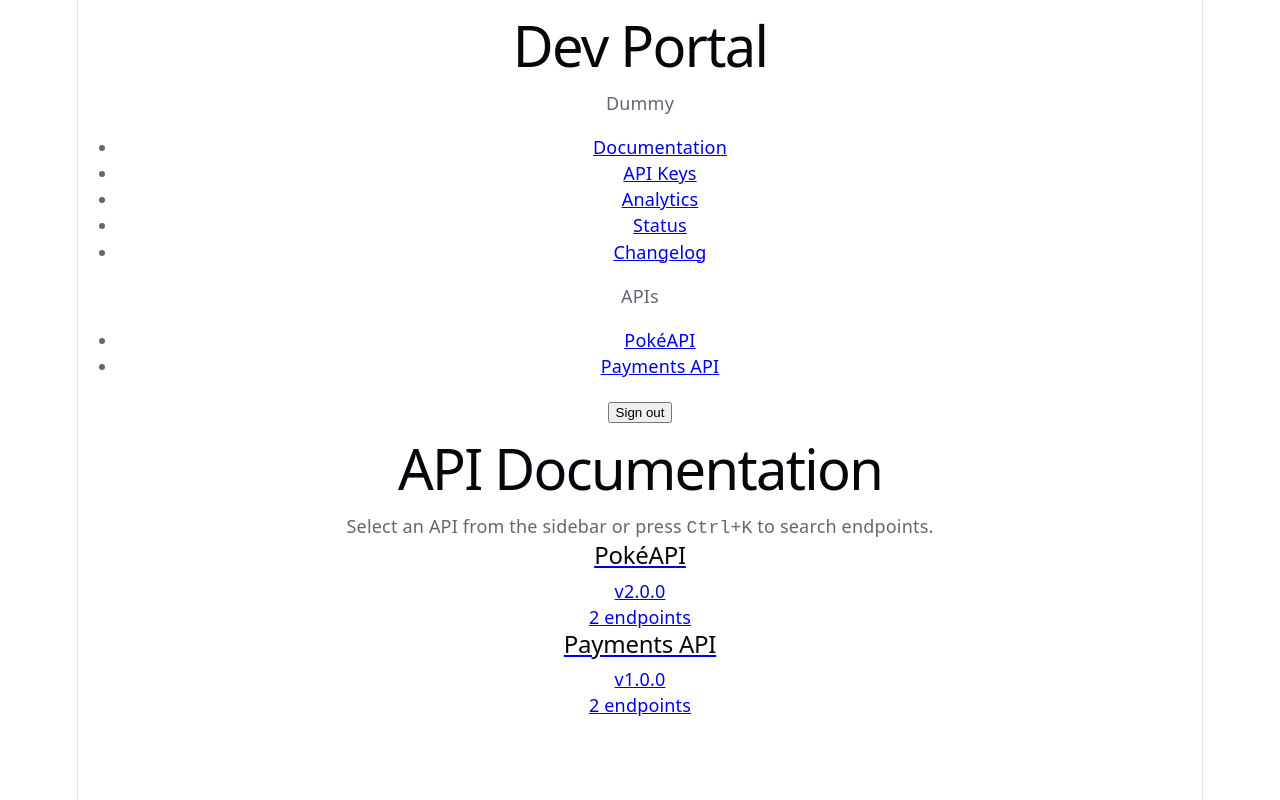
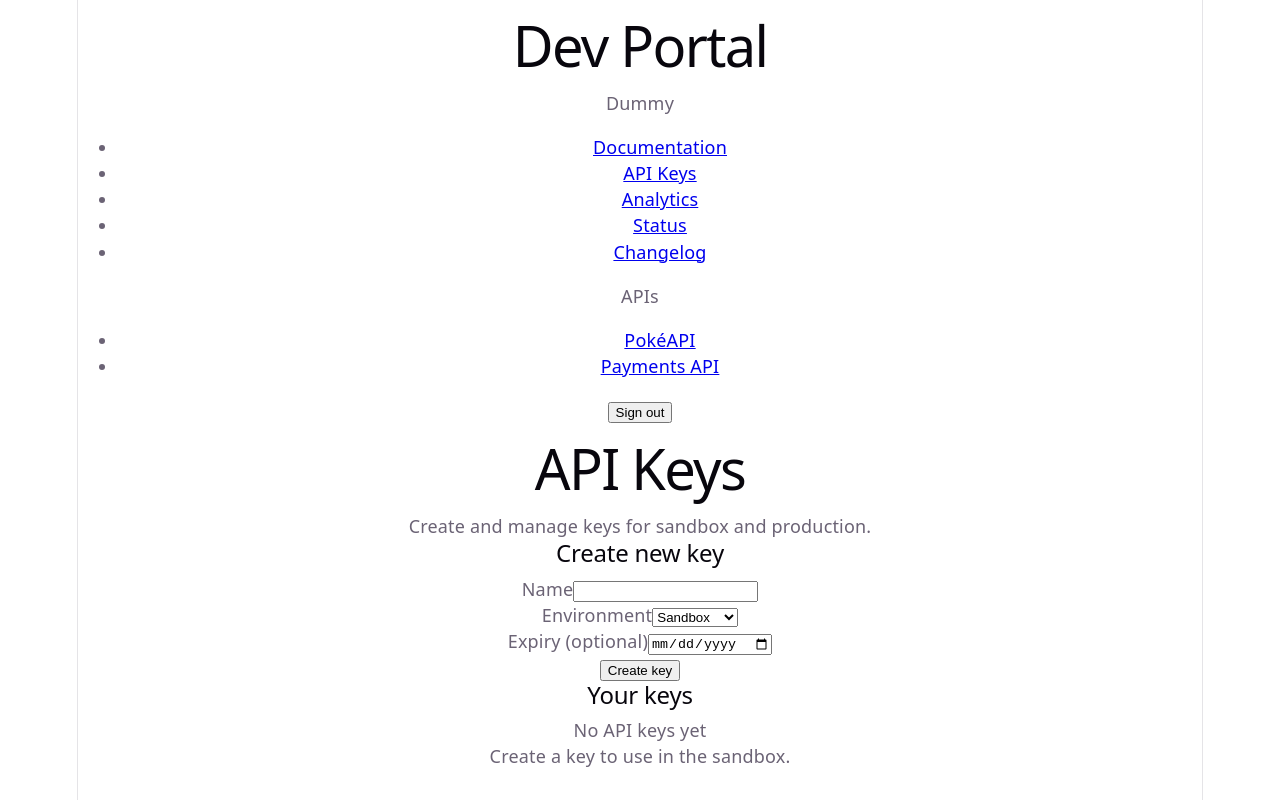
Before and after one commit to ShashiKant130/developer-portal, a React (Vite) app: page /keys in a window 1280 px wide. Before the commit this address led to /docs. Built offline with nearby package versions, Linux system fonts and the light colour scheme.

Commit message:
added api keys page

```diff
--- a/src/App.tsx
+++ b/src/App.tsx
@@ -5,6 +5,7 @@
 import { ApiDocsPage, DocsIndexPage } from '@/features/docs/DocsPage.tsx'
 import { EndpointPage } from '@/features/docs/EndpointPage.tsx'
 import { LoginPage } from '@/features/auth/LoginPage.tsx'
+import { KeysPage } from '@/features/keys/KeysPage.tsx'
 
 
 const queryClient = new QueryClient()
@@ -27,6 +28,7 @@
             <Route path="docs" element={<DocsIndexPage />} />
             <Route path="docs/:apiId" element={<ApiDocsPage />} />
             <Route path="docs/:apiId/endpoint/:endpointId" element={<EndpointPage />} />
+            <Route path="keys" element={<KeysPage />} />
           </Route>
           <Route path="*" element={<Navigate to="/docs" replace />} />
         </Routes>
--- /dev/null
+++ b/src/features/keys/KeysPage.tsx
@@ -0,0 +1,171 @@
+import { useState } from 'react'
+import { Button } from '@/components/ui/Button.tsx'
+import { CopyButton } from '@/components/ui/CopyButton.tsx'
+import { EnvBadge } from '@/components/ui/Badge.tsx'
+import { Input, Label } from '@/components/ui/Input.tsx'
+import { EmptyState } from '@/components/ui/StateViews.tsx'
+import {
+  maskKey,
+  useKeysStore,
+  type KeyEnvironment,
+} from '@/stores/keys-store'
+
+export function KeysPage() {
+  const { keys, createKey, revokeKey } = useKeysStore()
+  const [name, setName] = useState('')
+  const [environment, setEnvironment] = useState<KeyEnvironment>('sandbox')
+  const [expiresAt, setExpiresAt] = useState('')
+  const [newKeySecret, setNewKeySecret] = useState<string | null>(null)
+  const [revokeId, setRevokeId] = useState<string | null>(null)
+
+  const activeKeys = keys.filter((k) => !k.revoked)
+
+  const handleCreate = (e: React.FormEvent) => {
+    e.preventDefault()
+    if (!name.trim()) return
+    const { fullSecret } = createKey({
+      name: name.trim(),
+      environment,
+      expiresAt: expiresAt || null,
+    })
+    setNewKeySecret(fullSecret)
+    setName('')
+    setExpiresAt('')
+  }
+
+  const confirmRevoke = () => {
+    if (revokeId) {
+      revokeKey(revokeId)
+      setRevokeId(null)
+    }
+  }
+
+  return (
+    <div>
+      <h1 className="text-2xl font-bold text-white">API Keys</h1>
+      <p className="mt-2 text-slate-400">Create and manage keys for sandbox and production.</p>
+
+      {newKeySecret && (
+        <div className="mt-6 rounded-xl border border-amber-500/40 bg-amber-500/10 p-6" role="alert">
+          <p className="font-semibold text-amber-200">Save your API key now</p>
+          <p className="mt-1 text-sm text-amber-300/80">
+            This is the only time the full key will be shown. Store it securely.
+          </p>
+          <code className="mt-4 block break-all rounded-lg bg-slate-950 p-3 font-mono text-sm text-white">
+            {newKeySecret}
+          </code>
+          <div className="mt-4 flex flex-wrap items-start gap-4">
+            <CopyButton text={newKeySecret} label="Copy key" variant="primary" size="md" />
+            <Button type="button" variant="secondary" onClick={() => setNewKeySecret(null)}>
+              I&apos;ve saved it
+            </Button>
+          </div>
+        </div>
+      )}
+
+      <form onSubmit={handleCreate} className="mt-8 max-w-lg space-y-4 rounded-xl border border-slate-800 bg-slate-900 p-6">
+        <h2 className="font-semibold text-white">Create new key</h2>
+        <div>
+          <Label htmlFor="key-name">Name</Label>
+          <Input id="key-name" value={name} onChange={(e) => setName(e.target.value)} required />
+        </div>
+        <div>
+          <Label htmlFor="key-env">Environment</Label>
+          <select
+            id="key-env"
+            value={environment}
+            onChange={(e) => setEnvironment(e.target.value as KeyEnvironment)}
+            className="w-full rounded-lg border border-slate-700 bg-slate-900 px-3 py-2 text-sm text-slate-100"
+          >
+            <option value="sandbox">Sandbox</option>
+            <option value="production">Production</option>
+          </select>
+        </div>
+        <div>
+          <Label htmlFor="key-expiry">Expiry (optional)</Label>
+          <Input id="key-expiry" type="date" value={expiresAt} onChange={(e) => setExpiresAt(e.target.value)} />
+        </div>
+        <Button type="submit">Create key</Button>
+      </form>
+
+      <section className="mt-8">
+        <h2 className="text-lg font-semibold text-white">Your keys</h2>
+        {activeKeys.length === 0 ? (
+          <div className="mt-4">
+            <EmptyState title="No API keys yet" description="Create a key to use in the sandbox." />
+          </div>
+        ) : (
+          <div className="mt-4 overflow-x-auto rounded-lg border border-slate-800">
+            <table className="w-full text-left text-sm">
+              <thead className="border-b border-slate-800 bg-slate-900 text-slate-400">
+                <tr>
+                  <th className="px-4 py-3">Name</th>
+                  <th className="px-4 py-3">Key</th>
+                  <th className="px-4 py-3">Environment</th>
+                  <th className="px-4 py-3">Created</th>
+                  <th className="px-4 py-3">Last used</th>
+                  <th className="px-4 py-3"></th>
+                </tr>
+              </thead>
+              <tbody>
+                {keys.map((key) => (
+                  <tr
+                    key={key.id}
+                    className={`border-b border-slate-800/50 ${key.revoked ? 'opacity-50' : ''}`}
+                  >
+                    <td className="px-4 py-3 text-slate-200">{key.name}</td>
+                    <td className="px-4 py-3 font-mono text-slate-400">
+                      {key.revoked ? '(revoked)' : maskKey(key)}
+                    </td>
+                    <td className="px-4 py-3">
+                      <EnvBadge env={key.environment} />
+                    </td>
+                    <td className="px-4 py-3 text-slate-500">
+                      {new Date(key.createdAt).toLocaleDateString()}
+                    </td>
+                    <td className="px-4 py-3 text-slate-500">
+                      {key.lastUsedAt
+                        ? new Date(key.lastUsedAt).toLocaleString()
+                        : 'Never'}
+                    </td>
+                    <td className="px-4 py-3">
+                      {!key.revoked && (
+                        <Button
+                          type="button"
+                          variant="danger"
+                          size="sm"
+                          onClick={() => setRevokeId(key.id)}
+                        >
+                          Revoke
+                        </Button>
+                      )}
+                    </td>
+                  </tr>
+                ))}
+              </tbody>
+            </table>
+          </div>
+        )}
+      </section>
+
+      {revokeId && (
+        <div className="fixed inset-0 z-50 flex items-center justify-center bg-black/60 p-4">
+          <div className="w-full max-w-md rounded-xl border border-slate-700 bg-slate-900 p-6">
+            <h3 className="text-lg font-semibold text-white">Revoke API key?</h3>
+            <p className="mt-2 text-sm text-slate-400">
+              This action cannot be undone. Applications using this key will stop working.
+            </p>
+            <div className="mt-6 flex justify-end gap-2">
+              <Button type="button" variant="ghost" onClick={() => setRevokeId(null)}>
+                Cancel
+              </Button>
+              <Button type="button" variant="danger" onClick={confirmRevoke}>
+                Revoke
+              </Button>
+            </div>
+          </div>
+        </div>
+      )}
+    </div>
+  )
+}
--- a/src/features/keys/index.ts
+++ /dev/null
@@ -1 +0,0 @@
-/** API key management — create, list, revoke. */
```
